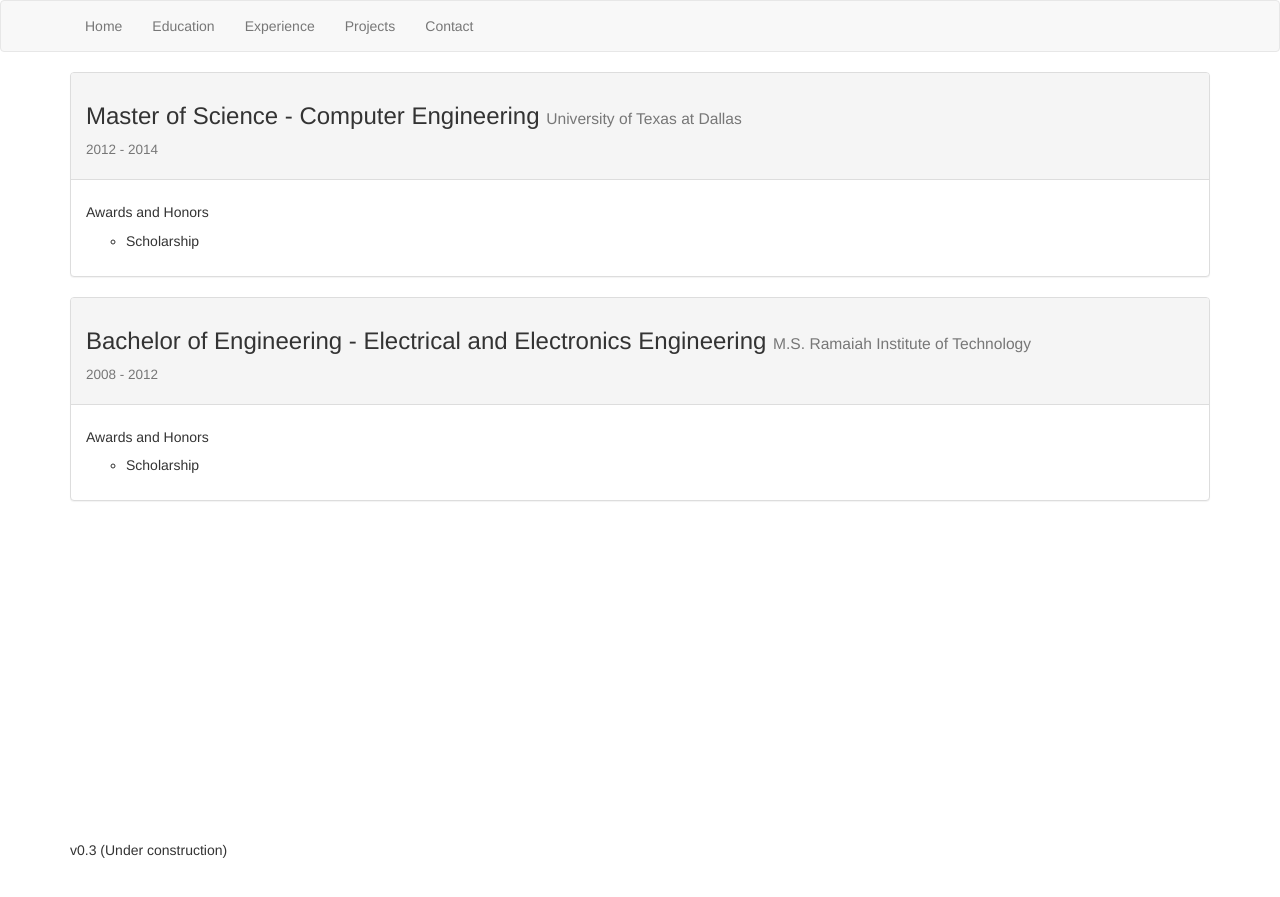
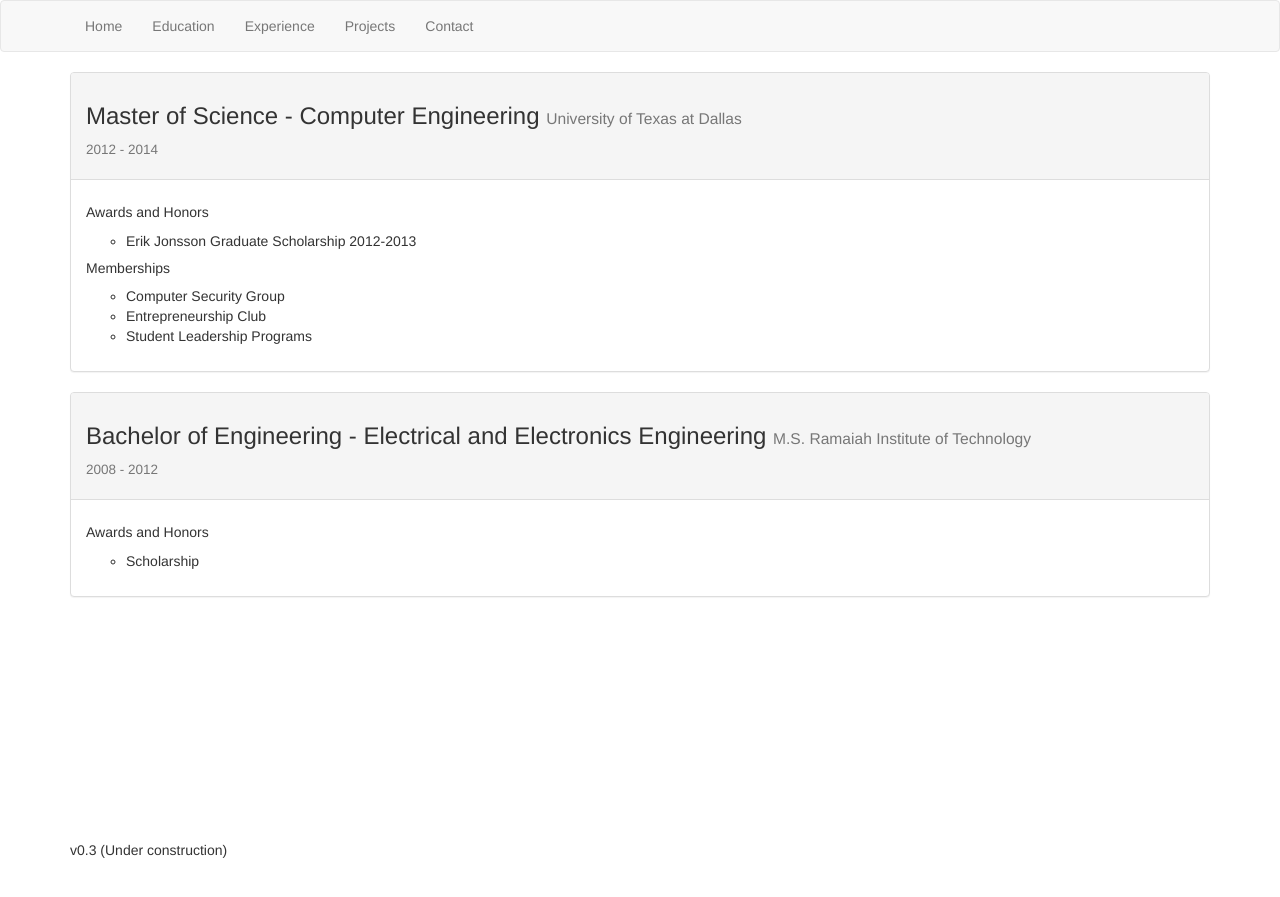
Before and after one commit to vikramdesh1/vikramdesh1.github.io, a Jekyll site: the page built from education.html, in a window 1280 px wide. Shown: the top 897 px of the page. Built offline with Jekyll 4.4.1, drawn with Linux system fonts in a browser that asks for light colours; nearby versions of some CDN libraries.

Commit message:
added utd details

```diff
--- a/education.html
+++ b/education.html
@@ -12,7 +12,14 @@ title: Education
             <ul class="list-unstyled">
                 <li><h5>Awards and Honors</h5>
                 <ul>
-                    <li>Scholarship</li>
+                    <li>Erik Jonsson Graduate Scholarship 2012-2013</li>
+                </ul>
+                </li>
+                <li><h5>Memberships</h5>
+                <ul>
+                    <li>Computer Security Group</li>
+                    <li>Entrepreneurship Club</li>
+                    <li>Student Leadership Programs</li>
                 </ul>
                 </li>
             </ul>
```
